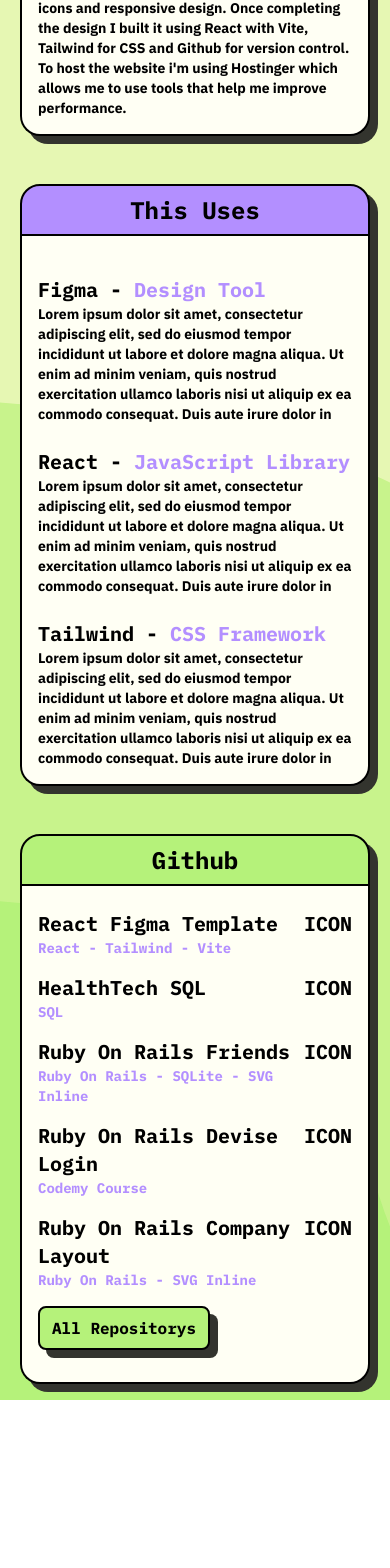
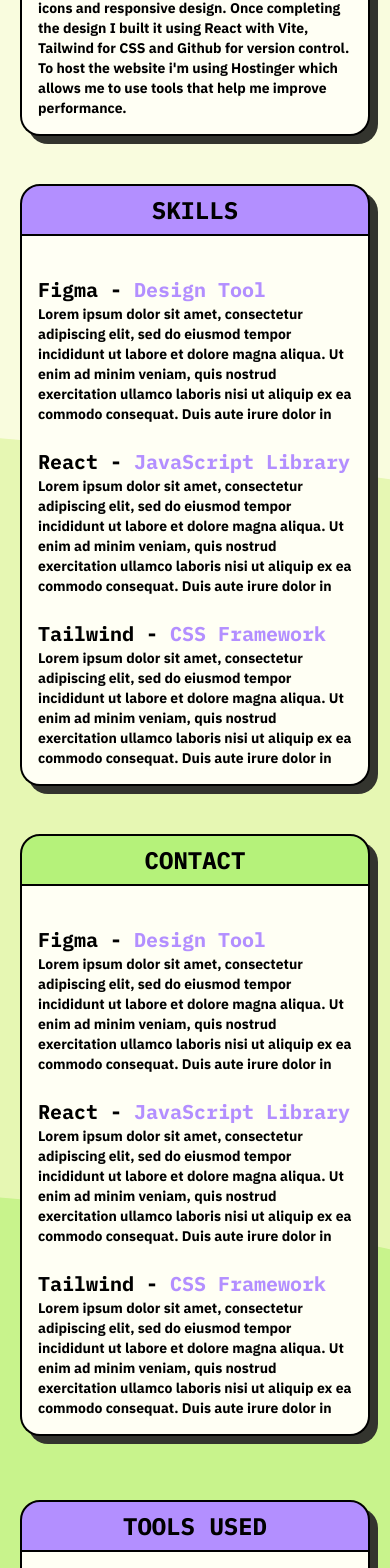
Before and after one commit to GeorgeClaridge/BrutalDesign, a React (Vite) app in the folder my-project/: page / in a window 390 px wide. Shown: the part 1120-2688 px from the top of the page. Before the commit the page ends 2520 px from the top, so only its background shows below. Built offline with nearby package versions, Linux system fonts and the light colour scheme.

Commit message:
Changed Mobile Layout

```diff
--- a/my-project/src/App.jsx
+++ b/my-project/src/App.jsx
@@ -1,6 +1,6 @@
 import './App.css'
 import { Navbar,Tool, Header } from './components'
-import { MobileHeader, MobileNavbar, MobileTool } from './mobilecomponents'
+import { MobileHeader, MobileNavbar, MobileTool, MobileInfo } from './mobilecomponents'
 import { Background } from './assets'
 
 function App() {
@@ -16,6 +16,7 @@
       <div className="lg:hidden xl:hidden 2xl:hidden px-5">
         <MobileNavbar />
         <MobileHeader />
+        <MobileInfo />
         <MobileTool />
       </div>
     </div>
--- a/my-project/src/mobilecomponents/index.js
+++ b/my-project/src/mobilecomponents/index.js
@@ -1,3 +1,4 @@
 export { default as MobileHeader } from './header/Header';
 export { default as MobileNavbar } from './navbar/Navbar';
 export { default as MobileTool } from './tool/Tool';
+export { default as MobileInfo } from './info/Info';
--- /dev/null
+++ b/my-project/src/mobilecomponents/info/imports.js
@@ -0,0 +1,12 @@
+import Figma from '../../assets/Figma.svg'
+import FilePerson from '../../assets/FilePerson.svg'
+import Github from '../../assets/Github.svg'
+import Linkedin from '../../assets/Linkedin.svg'
+
+
+export {
+    Figma,
+    FilePerson,
+    Github,
+    Linkedin,
+}
--- /dev/null
+++ b/my-project/src/mobilecomponents/info/info.jsx
@@ -0,0 +1,52 @@
+import './info.css';
+
+const Info = () => {
+  return (
+    <div className="pt-12">
+
+        <div className="bg-purple rounded-t-[20px] border-[2px] shadow-solid-primary py-2">
+          <div className="text-2xl font-semibold flex justify-center">SKILLS</div>
+        </div>
+
+        <div className="bg-white rounded-b-[20px] border-[2px] border-t-[0px] shadow-solid-primary">
+          <div className="Content p-4">
+
+            <div className="Header text-xl font-bold pt-6">Figma - <span className='text-purple'>Design Tool</span></div>
+            <div className="Paragraph font-IBMsans font-bold text-sm">Lorem ipsum dolor sit amet, consectetur adipiscing elit, sed do eiusmod tempor incididunt ut labore et dolore magna aliqua. Ut enim ad minim veniam, quis nostrud exercitation ullamco laboris nisi ut aliquip ex ea commodo consequat. Duis aute irure dolor in </div>
+
+            <div className="Header text-xl font-bold pt-6">React - <span className='text-purple'>JavaScript Library</span></div>
+            <div className="Paragraph font-IBMsans font-bold text-sm">Lorem ipsum dolor sit amet, consectetur adipiscing elit, sed do eiusmod tempor incididunt ut labore et dolore magna aliqua. Ut enim ad minim veniam, quis nostrud exercitation ullamco laboris nisi ut aliquip ex ea commodo consequat. Duis aute irure dolor in </div>
+
+            <div className="Header text-xl font-bold pt-6">Tailwind - <span className='text-purple'>CSS Framework</span></div>
+            <div className="Paragraph font-IBMsans font-bold text-sm">Lorem ipsum dolor sit amet, consectetur adipiscing elit, sed do eiusmod tempor incididunt ut labore et dolore magna aliqua. Ut enim ad minim veniam, quis nostrud exercitation ullamco laboris nisi ut aliquip ex ea commodo consequat. Duis aute irure dolor in </div>
+
+          </div>
+        </div>
+
+      <div className="pt-12 pb-4">
+
+        <div className="bg-green rounded-t-[20px] border-[2px] shadow-solid-primary py-2">
+          <div className="text-2xl font-semibold flex justify-center">CONTACT</div>
+        </div>
+
+        <div className="bg-white rounded-b-[20px] border-[2px] border-t-[0px] shadow-solid-primary">
+          <div className="Content p-4">
+
+            <div className="Header text-xl font-bold pt-6">Figma - <span className='text-purple'>Design Tool</span></div>
+            <div className="Paragraph font-IBMsans font-bold text-sm">Lorem ipsum dolor sit amet, consectetur adipiscing elit, sed do eiusmod tempor incididunt ut labore et dolore magna aliqua. Ut enim ad minim veniam, quis nostrud exercitation ullamco laboris nisi ut aliquip ex ea commodo consequat. Duis aute irure dolor in </div>
+
+            <div className="Header text-xl font-bold pt-6">React - <span className='text-purple'>JavaScript Library</span></div>
+            <div className="Paragraph font-IBMsans font-bold text-sm">Lorem ipsum dolor sit amet, consectetur adipiscing elit, sed do eiusmod tempor incididunt ut labore et dolore magna aliqua. Ut enim ad minim veniam, quis nostrud exercitation ullamco laboris nisi ut aliquip ex ea commodo consequat. Duis aute irure dolor in </div>
+
+            <div className="Header text-xl font-bold pt-6">Tailwind - <span className='text-purple'>CSS Framework</span></div>
+            <div className="Paragraph font-IBMsans font-bold text-sm">Lorem ipsum dolor sit amet, consectetur adipiscing elit, sed do eiusmod tempor incididunt ut labore et dolore magna aliqua. Ut enim ad minim veniam, quis nostrud exercitation ullamco laboris nisi ut aliquip ex ea commodo consequat. Duis aute irure dolor in </div>
+
+          </div>
+        </div>
+
+      </div>
+
+    </div>
+  )
+}
+export default Info
--- a/my-project/src/mobilecomponents/tool/Tool.jsx
+++ b/my-project/src/mobilecomponents/tool/Tool.jsx
@@ -5,7 +5,7 @@
     <div className="pt-12">
 
         <div className="bg-purple rounded-t-[20px] border-[2px] shadow-solid-primary py-2">
-          <div className="text-2xl font-semibold flex justify-center">This Uses</div>
+          <div className="text-2xl font-semibold flex justify-center">TOOLS USED</div>
         </div>
 
         <div className="bg-white rounded-b-[20px] border-[2px] border-t-[0px] shadow-solid-primary">
@@ -26,7 +26,7 @@
       <div className="pt-12 pb-4">
 
         <div className="bg-green rounded-t-[20px] border-[2px] shadow-solid-primary py-2">
-          <div className="text-2xl font-semibold flex justify-center">Github</div>
+          <div className="text-2xl font-semibold flex justify-center">GITHUB</div>
         </div>
 
         <div className="bg-white rounded-b-[20px] border-[2px] border-t-[0px] shadow-solid-primary">
```
Also changed, not shown: my-project/src/mobilecomponents/info/info.css (added).
